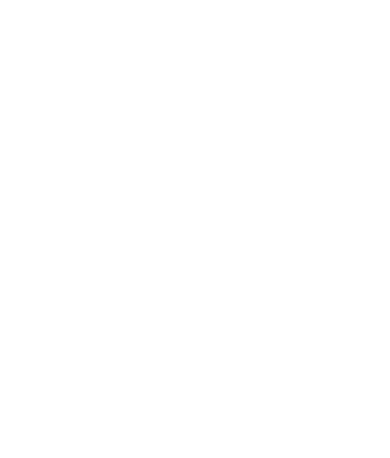
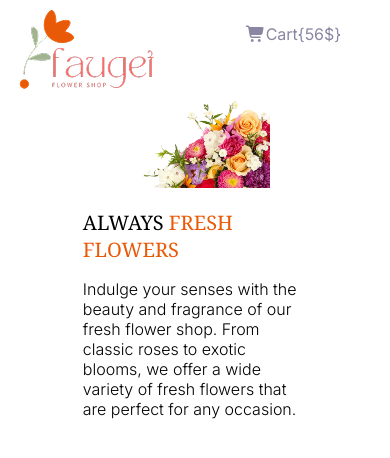
Before and after one commit to Ashiqweb123/flower-shop-site, a plain HTML site: page index.html in a window 390 px wide. Drawn offline with Linux system fonts and the light colour scheme.

Commit message:
banner-add

```diff
--- a/index.html
+++ b/index.html
@@ -4,14 +4,77 @@
     <meta charset="UTF-8" />
     <meta name="viewport" content="width=device-width, initial-scale=1.0" />
     <title>fresh-flower-shop</title>
-    <!-- google-font -->
-    <!-- google-font -->
+    <!-- google-font-inter -->
+    <link rel="preconnect" href="https://fonts.googleapis.com" />
+    <link rel="preconnect" href="https://fonts.gstatic.com" crossorigin />
+    <link
+      href="https://fonts.googleapis.com/css2?family=Inter:ital,opsz,wght@0,14..32,100..900;1,14..32,100..900&display=swap"
+      rel="stylesheet"
+    />
+    <!-- google-font-inter -->
+    <!-- google-font-nato-serif -->
+    <link rel="preconnect" href="https://fonts.googleapis.com" />
+    <link rel="preconnect" href="https://fonts.gstatic.com" crossorigin />
+    <link
+      href="https://fonts.googleapis.com/css2?family=Noto+Serif:ital,wght@0,100..900;1,100..900&display=swap"
+      rel="stylesheet"
+    />
+    <!-- google-font-nato-serif -->
+    <link
+      rel="stylesheet"
+      href="https://cdnjs.cloudflare.com/ajax/libs/font-awesome/7.0.0/css/all.min.css"
+      integrity="sha512-DxV+EoADOkOygM4IR9yXP8Sb2qwgidEmeqAEmDKIOfPRQZOWbXCzLC6vjbZyy0vPisbH2SyW27+ddLVCN+OMzQ=="
+      crossorigin="anonymous"
+      referrerpolicy="no-referrer"
+    />
     <!-- css-link -->
     <link rel="stylesheet" href="./styles/style.css" />
     <!-- css-link -->
   </head>
   <body>
-    <header></header>
+    <header>
+      <section class="nav">
+        <div class="nav-bar">
+          <div class="logo">
+            <img src="./assets/logo.png" alt="" />
+          </div>
+          <div class="menu">
+            <ul class="menu-bar inter-font">
+              <li><a href="Home">Home</a></li>
+              <li><a href="Shop">Shop</a></li>
+              <li><a href="about-us">About-us</a></li>
+
+              <div class="cart-icon">
+                <li>
+                  <a href="cart"
+                    ><i class="fa-solid fa-cart-shopping"></i>Cart{56$}</a
+                  >
+                </li>
+              </div>
+            </ul>
+          </div>
+        </div>
+
+        <!-- banner-part -->
+        <div class="banner-content">
+          <div class="banner-desc">
+            <h2 class="banner-title noto-serif-font">
+              ALWAYS <span class="span-color">FRESH FLOWERS</span>
+            </h2>
+            <p class="banner-para inter-font">
+              Indulge your senses with the beauty and fragrance of our fresh
+              flower shop. From classic roses to exotic blooms, we offer a wide
+              variety of fresh flowers that are perfect for any occasion.
+            </p>
+          </div>
+
+          <div class="banner-img">
+            <img src="./assets/hero-flower.png" alt="" />
+          </div>
+        </div>
+        <!-- banner-part -->
+      </section>
+    </header>
     <main></main>
 
     <footer></footer>
--- a/styles/style.css
+++ b/styles/style.css
@@ -1,3 +1,96 @@
-h2 {
-  color: aqua;
+/* google-font */
+
+.inter-font {
+  font-family: "Inter", sans-serif;
 }
+
+.noto-serif-font {
+  font-family: "Noto Serif", serif;
+}
+/* google-font */
+
+/* shared-style */
+.span-color {
+  color: #e95a08;
+}
+/* shared-style */
+/* nav-bar-css */
+.nav-bar {
+  display: flex;
+  justify-content: space-around;
+}
+.menu-bar {
+  display: flex;
+  justify-content: space-between;
+}
+
+.menu-bar li {
+  list-style-type: none;
+}
+.menu-bar li a {
+  text-decoration: none;
+  margin: 0 30px;
+  color: #8987a1;
+  font-size: 16px;
+  font-weight: 400;
+}
+.menu-bar li a:hover {
+  color: #252432;
+}
+/* nav-bar-css */
+
+/* banner-part */
+.banner-content {
+  display: flex;
+  justify-content: space-around;
+  align-items: center;
+  max-width: 1440px;
+}
+.banner-desc {
+  width: 60%;
+  margin-left: 100px;
+}
+.banner-title {
+  font-size: 65px;
+  font-weight: 700;
+}
+.banner-para {
+  font-size: 22px;
+  font-weight: 400;
+}
+.banner-img {
+  width: 40%;
+}
+/* banner-part */
+
+/* -------media query-css------- */
+/* nav-bar-media -query */
+@media screen and (max-width: 576px) {
+  .banner-content {
+    flex-direction: column-reverse;
+
+    width: 100%;
+  }
+  .banner-img img {
+    width: 100%;
+  }
+  .banner-desc {
+    margin-left: 0;
+  }
+  .logo img {
+    width: 100%;
+  }
+  .banner-title {
+    font-size: 20px;
+    font-weight: 400;
+  }
+  .banner-para {
+    font-size: 1rem;
+    font-weight: 300;
+  }
+  ul > li {
+    display: none;
+  }
+}
+/* nav-bar-media -query */
+/* -------media query-css------- */
```
Also changed, not shown: assets/cart.png (added).
